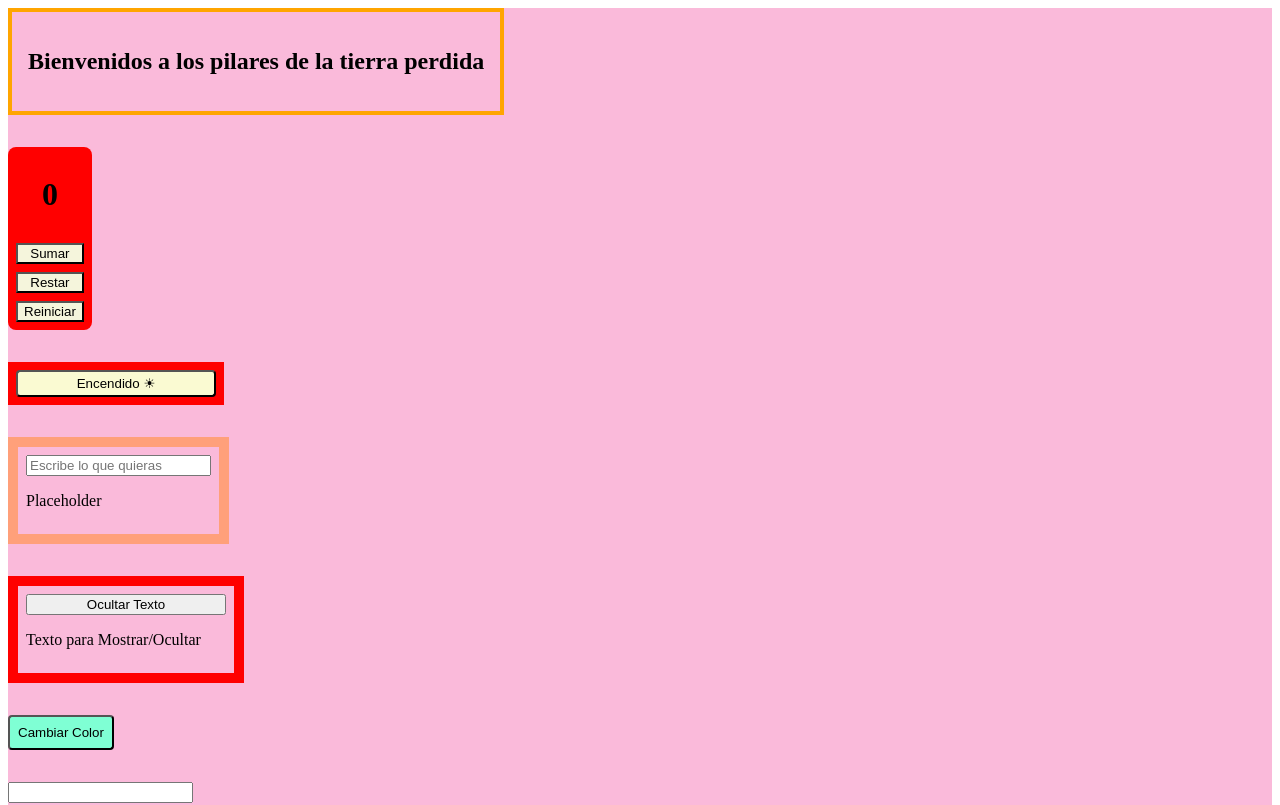
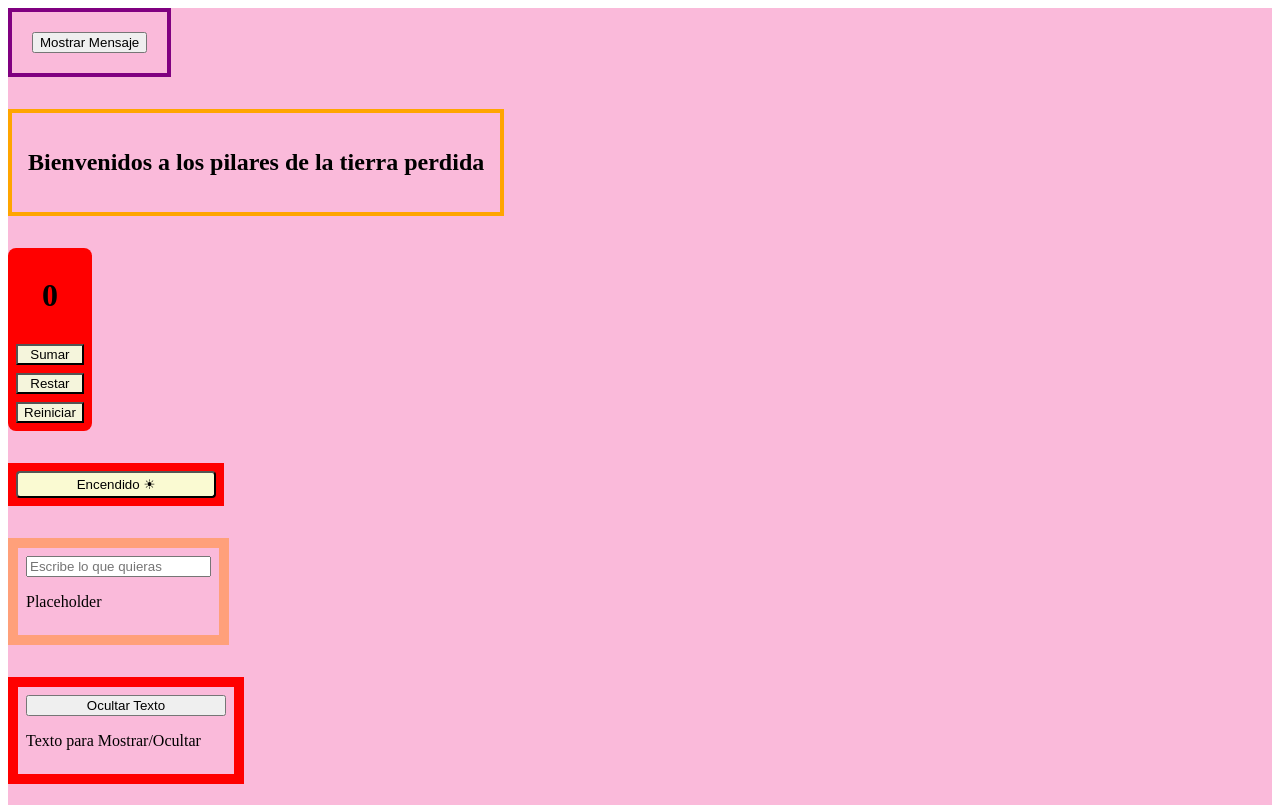
Before and after one commit to javier-ibanez-vizuete/react-usestate, a React (Vite) app: page / in a window 1280 px wide. Shown: the top 805 px of the page. Built offline with nearby package versions, Linux system fonts and the light colour scheme.

Commit message:
feat(app): add TemporaryMessage to components by using setTimeOut

```diff
--- a/src/App.jsx
+++ b/src/App.jsx
@@ -10,12 +10,14 @@ import { CheckBox } from "./components/CheckBox/CheckBox";
 import { ImageChanger } from "./components/ImageChanger/ImageChanger";
 import { LikeBtn } from "./components/LikeBtn/LikeBtn";
 import { ChangingText } from "./components/ChangingText/ChangingText";
+import { TemporaryMessage } from "./components/TemporaryMessage/TemporaryMessage";
 
 export const App = () => {
 	const [count, setCount] = useState(0);
 
 	return (
 		<>
+			<TemporaryMessage />
 			<ChangingText text={"Bienvenidos a los pilares de la tierra perdida"} />
 			<SimpleCounter />
 			<ToggleButton />
--- /dev/null
+++ b/src/components/TemporaryMessage/TemporaryMessage.css
@@ -0,0 +1,8 @@
+.temporary-message-container {
+    display: flex;
+    flex-direction: column;
+    justify-content: center;
+
+    padding: 20px;
+    border: 4px solid purple;
+}
--- /dev/null
+++ b/src/components/TemporaryMessage/TemporaryMessage.jsx
@@ -0,0 +1,18 @@
+import { useState } from "react";
+import "./TemporaryMessage.css";
+
+export const TemporaryMessage = () => {
+	const [showMessage, setShowMessage] = useState(false);
+	const switchShow = () => {
+		setShowMessage(!showMessage);
+		setTimeout(() => {
+			setShowMessage(false);
+		}, 3000);
+	};
+	return (
+		<div className="temporary-message-container">
+			<button onClick={switchShow}>Mostrar Mensaje</button>
+            {showMessage && <p>Mensaje random</p>}
+		</div>
+	);
+};
```
